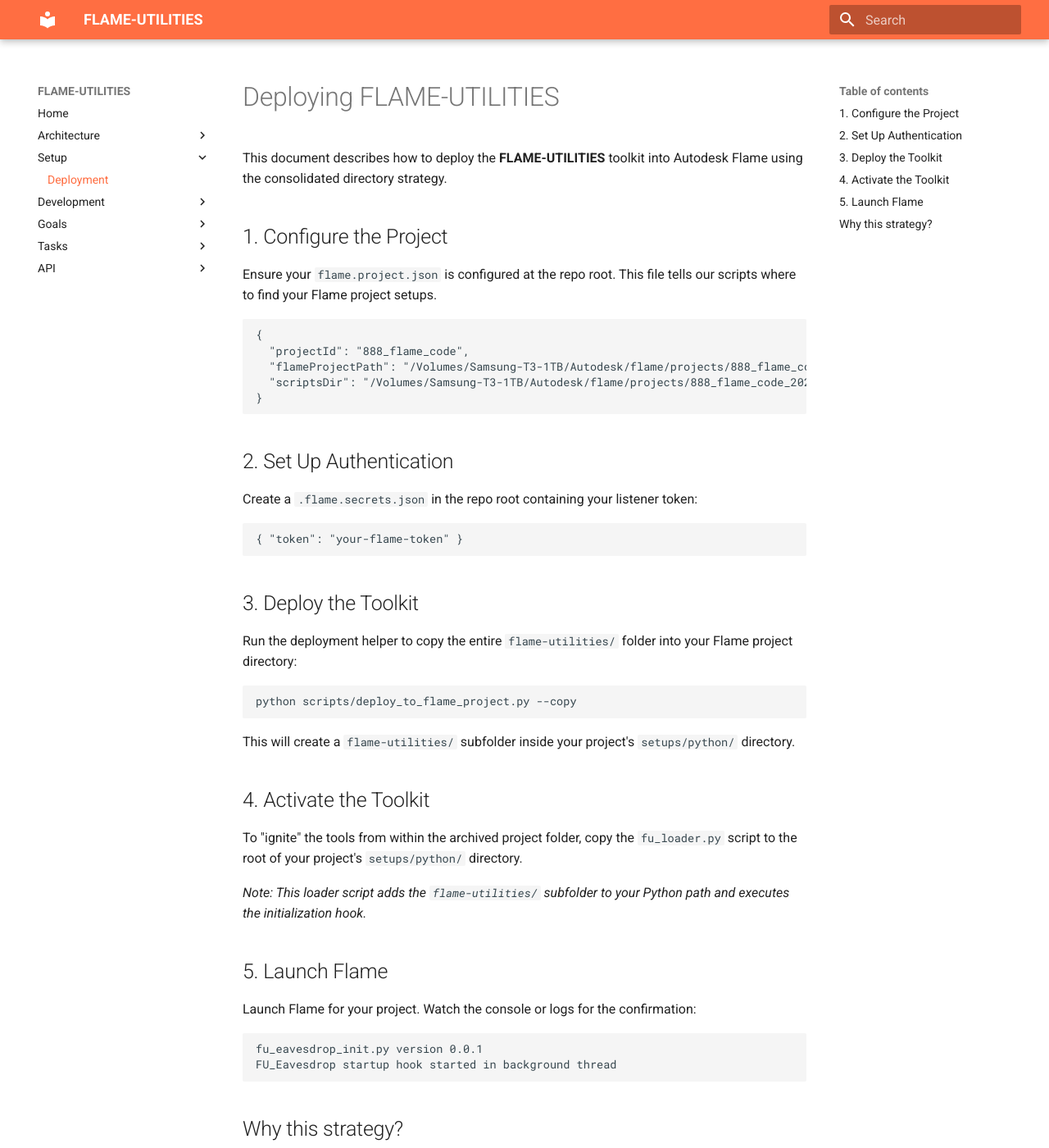
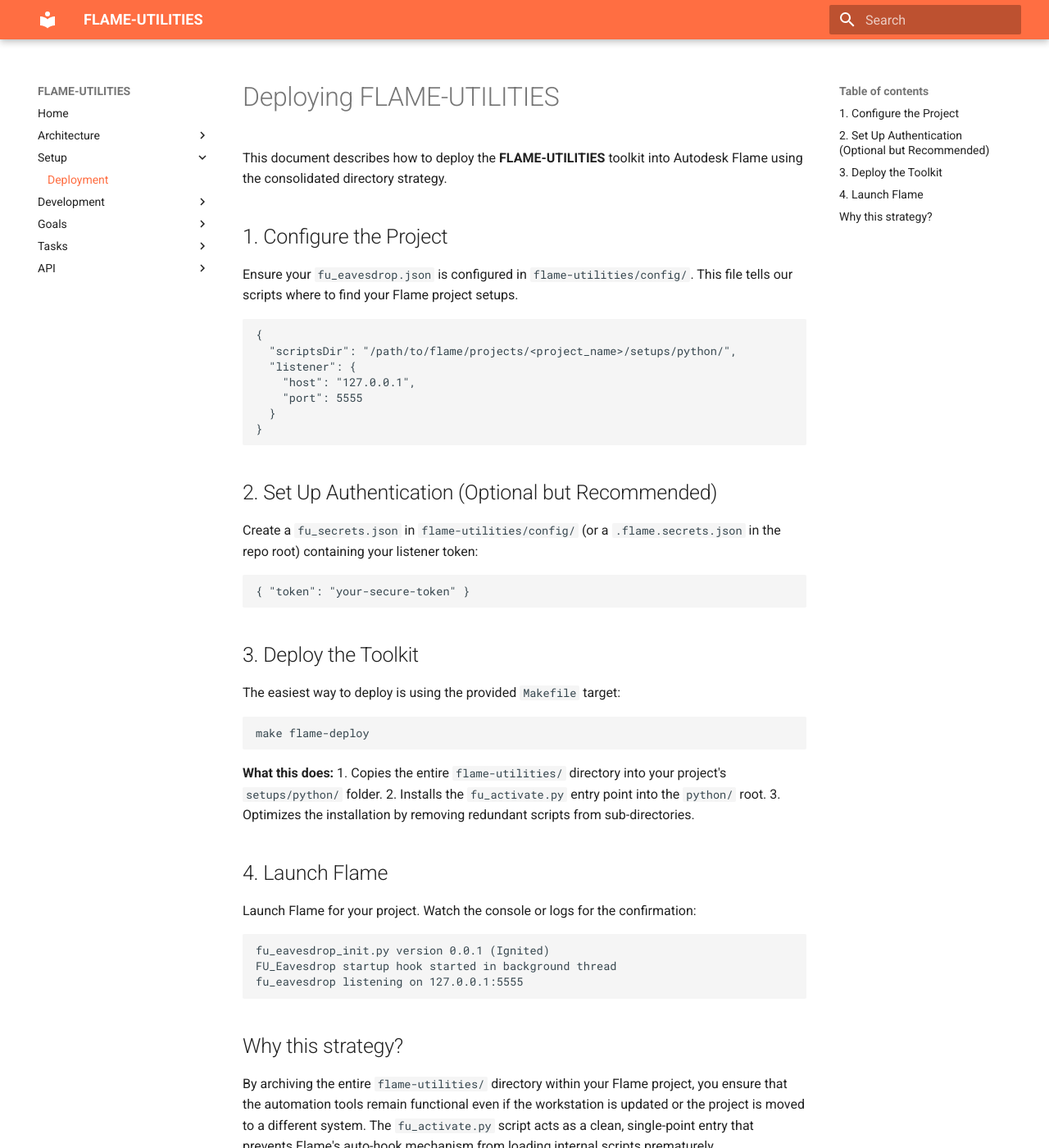
Before and after one commit to phil-man-git-hub/VSCODE-CONNECT-TO-FLAME, an MkDocs documentation site: the page built from docs/setup/deploy.md, in a window 1280 px wide and 1400 px high. Shown: the whole window at 82% size. Built offline with MkDocs 1.6.1 and Material for MkDocs 9.7.7, drawn with Linux system fonts in a browser that asks for light colours; some of the changed text lies outside the part shown.

Commit message:
docs: Update deployment guide for new config and activate script

````diff
--- a/docs/setup/deploy.md
+++ b/docs/setup/deploy.md
@@ -3,44 +3,45 @@
 This document describes how to deploy the **FLAME-UTILITIES** toolkit into Autodesk Flame using the consolidated directory strategy.
 
 ## 1. Configure the Project
-Ensure your `flame.project.json` is configured at the repo root. This file tells our scripts where to find your Flame project setups.
+Ensure your `fu_eavesdrop.json` is configured in `flame-utilities/config/`. This file tells our scripts where to find your Flame project setups.
 
 ```json
 {
-  "projectId": "888_flame_code",
-  "flameProjectPath": "/Volumes/Samsung-T3-1TB/Autodesk/flame/projects/888_flame_code_2027_romeo",
-  "scriptsDir": "/Volumes/Samsung-T3-1TB/Autodesk/flame/projects/888_flame_code_2027_romeo/setups/python/"
+  "scriptsDir": "/path/to/flame/projects/<project_name>/setups/python/",
+  "listener": {
+    "host": "127.0.0.1",
+    "port": 5555
+  }
 }
 ```
 
-## 2. Set Up Authentication
-Create a `.flame.secrets.json` in the repo root containing your listener token:
+## 2. Set Up Authentication (Optional but Recommended)
+Create a `fu_secrets.json` in `flame-utilities/config/` (or a `.flame.secrets.json` in the repo root) containing your listener token:
 
 ```json
-{ "token": "your-flame-token" }
+{ "token": "your-secure-token" }
 ```
 
 ## 3. Deploy the Toolkit
-Run the deployment helper to copy the entire `flame-utilities/` folder into your Flame project directory:
+The easiest way to deploy is using the provided `Makefile` target:
 
 ```bash
-python scripts/deploy_to_flame_project.py --copy
+make flame-deploy
 ```
 
-This will create a `flame-utilities/` subfolder inside your project's `setups/python/` directory.
+**What this does:**
+1.  Copies the entire `flame-utilities/` directory into your project's `setups/python/` folder.
+2.  Installs the `fu_activate.py` entry point into the `python/` root.
+3.  Optimizes the installation by removing redundant scripts from sub-directories.
 
-## 4. Activate the Toolkit
-To "ignite" the tools from within the archived project folder, copy the `fu_loader.py` script to the root of your project's `setups/python/` directory.
-
-*Note: This loader script adds the `flame-utilities/` subfolder to your Python path and executes the initialization hook.*
-
-## 5. Launch Flame
+## 4. Launch Flame
 Launch Flame for your project. Watch the console or logs for the confirmation:
 
 ```text
-fu_eavesdrop_init.py version 0.0.1
+fu_eavesdrop_init.py version 0.0.1 (Ignited)
 FU_Eavesdrop startup hook started in background thread
+fu_eavesdrop listening on 127.0.0.1:5555
 ```
 
 ## Why this strategy?
-By archiving the entire `flame-utilities/` directory within your Flame project, you ensure that the automation tools remain functional even if the workstation is updated or the project is moved to a different system.
+By archiving the entire `flame-utilities/` directory within your Flame project, you ensure that the automation tools remain functional even if the workstation is updated or the project is moved to a different system. The `fu_activate.py` script acts as a clean, single-point entry that prevents Flame's auto-hook mechanism from loading internal scripts prematurely.
````
